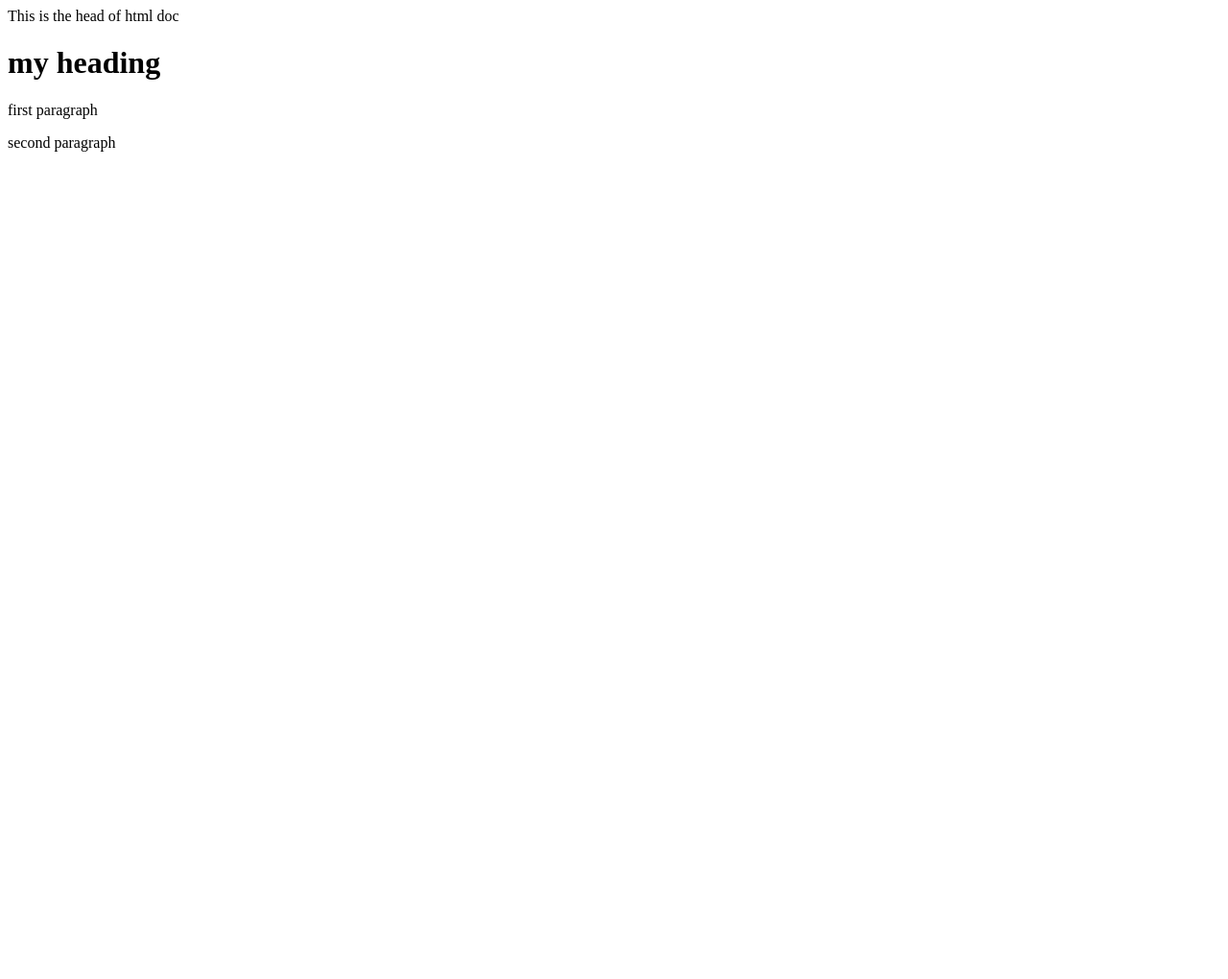
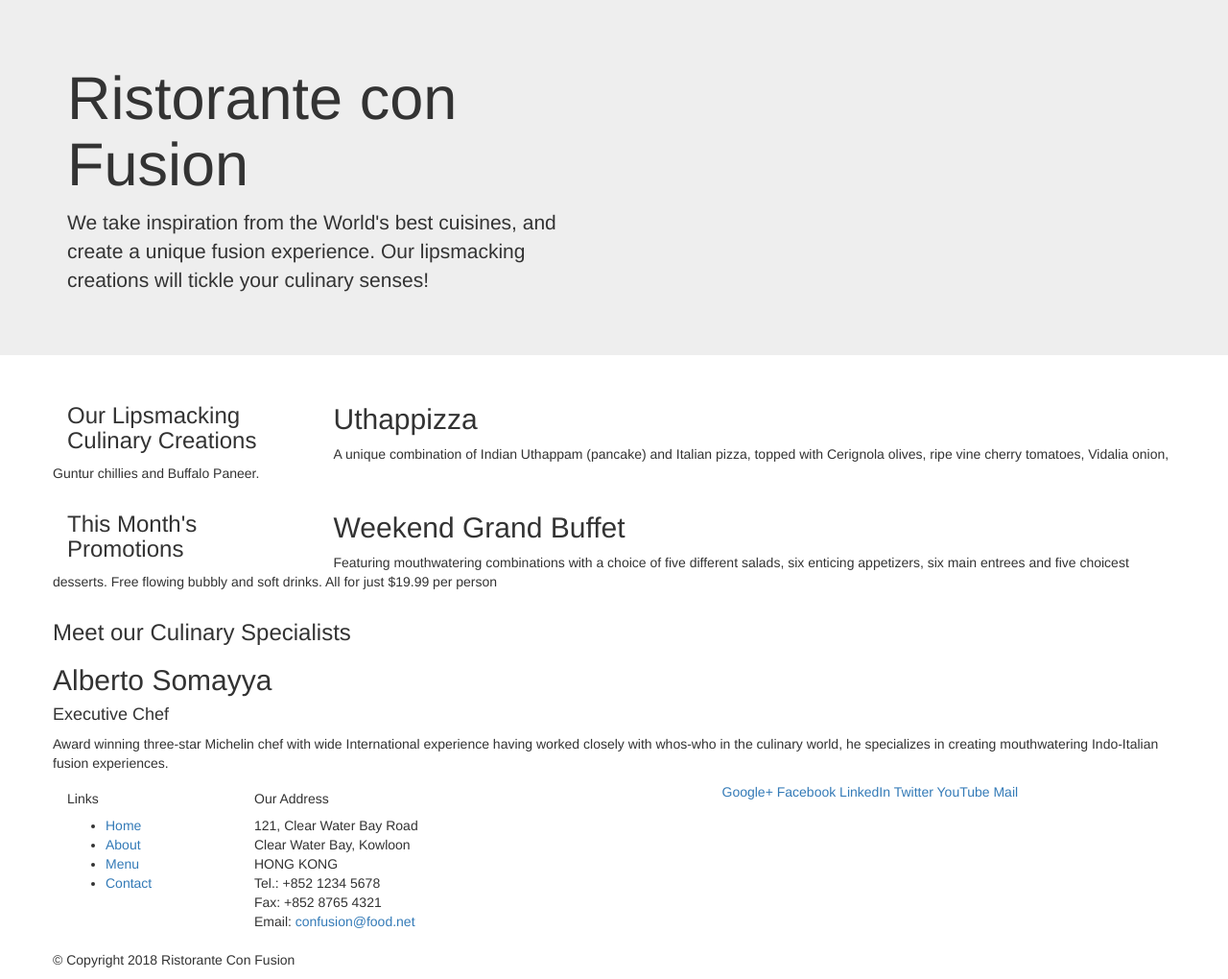
Before and after one commit to rupalisinha23/Bootstrap-4-Project, a website: page index.html in a window 1280 px wide. Shown: the whole page at 96% size. Before the commit the page ends 800 px from the top, so only its background shows below. Drawn offline with nearby package versions, Linux system fonts and the light colour scheme.

Commit message:
Bootstrap changes

```diff
--- a/index.html
+++ b/index.html
@@ -1,11 +1,111 @@
 <!DOCTYPE html>
-<html>
+<html lang="en">
+
 <head>
-	This is the head of html doc
+    <!-- Required meta tags always come first -->
+    <meta charset="utf-8">
+    <meta name="viewport" content="width=device-width, initial-scale=1, shrink-to-fit=no">
+    <meta http-equiv="x-ua-compatible" content="ie=edge">
+
+    <!-- Bootstrap CSS -->
+    <link rel="stylesheet" href="node_modules/bootstrap/dist/css/bootstrap.min.css">
+    <title>Ristorante Con Fusion</title>
 </head>
+
 <body>
-	<h1> my heading</h1>
-	<p> first paragraph </p>
-	<p> second paragraph </p>
+
+    <header class="jumbotron">
+        <div class="container">
+            <div class="row">
+                <div class="col-12 col-sm-6">
+                    <h1>Ristorante con Fusion</h1>
+                    <p>We take inspiration from the World's best cuisines, and create a unique fusion experience. Our lipsmacking creations will tickle your culinary senses!</p>
+                </div>
+                <div class="col-12 col-sm">
+                </div>
+            </div>
+        </div>
+    </header>
+
+    <div class = "container">
+        <div class="row">
+            <div class="col-12 col-sm-4 col-md-3">
+                <h3>Our Lipsmacking Culinary Creations</h3>
+            </div>
+            <div class="col col-sm col-md">
+                <h2>Uthappizza</h2>
+                <p>A unique combination of Indian Uthappam (pancake) and Italian pizza, topped with Cerignola olives, ripe vine cherry tomatoes, Vidalia onion, Guntur chillies and Buffalo Paneer.</p>
+            </div>
+        </div>
+
+
+        <div class="row">
+            <div class="col-12 col-sm-4 order-sm-last col-md-3">
+                <h3>This Month's Promotions</h3>
+            </div>
+            <div class="col col-sm order-sm-first col-md">
+                <h2>Weekend Grand Buffet</h2>
+                <p>Featuring mouthwatering combinations with a choice of five different salads, six enticing appetizers, six main entrees and five choicest desserts. Free flowing bubbly and soft drinks. All for just $19.99 per person </p>
+            </div>
+        </div>
+
+        <div class="row">
+            <div col-12 col-sm-4 col-md-3>
+                <h3>Meet our Culinary Specialists</h3>
+            </div>
+            <div class="col col-sm col-md">
+                <h2>Alberto Somayya</h2>
+                <h4>Executive Chef</h4>
+                <p>Award winning three-star Michelin chef with wide International experience having worked closely with whos-who in the culinary world, he specializes in creating mouthwatering Indo-Italian fusion experiences. </p>
+            </div>
+        </div>
+    </div>
+
+    <footer>
+        <div class = "container">
+            <div class="row">
+                <div class="col-4 offset-1 col-sm-2">
+                    <h5>Links</h5>
+                    <ul>
+                        <li><a href="#">Home</a></li>
+                        <li><a href="#">About</a></li>
+                        <li><a href="#">Menu</a></li>
+                        <li><a href="#">Contact</a></li>
+                    </ul>
+                </div>
+                <div class="col-7 col-sm-5">
+                    <h5>Our Address</h5>
+                    <address>
+		              121, Clear Water Bay Road<br>
+		              Clear Water Bay, Kowloon<br>
+		              HONG KONG<br>
+		              Tel.: +852 1234 5678<br>
+		              Fax: +852 8765 4321<br>
+		              Email: <a href="mailto:confusion@food.net">confusion@food.net</a>
+		           </address>
+                </div>
+                <div class="col-12 col-sm-4">
+                    <div>
+                        <a href="http://google.com/+">Google+</a>
+                        <a href="http://www.facebook.com/profile.php?id=">Facebook</a>
+                        <a href="http://www.linkedin.com/in/">LinkedIn</a>
+                        <a href="http://twitter.com/">Twitter</a>
+                        <a href="http://youtube.com/">YouTube</a>
+                        <a href="mailto:">Mail</a>
+                    </div>
+                </div>
+           </div>
+           <div class="row">
+                <div class="col-auto">
+                    <p>© Copyright 2018 Ristorante Con Fusion</p>
+                </div>
+           </div>
+        </div>
+    </footer>
+<!-- jQuery first, then Popper.js, then Bootstrap JS. -->
+    <script src="node_modules/jquery/dist/jquery.slim.min.js"></script>
+    <script src="node_modules/popper.js/dist/umd/popper.min.js"></script>
+    <script src="node_modules/bootstrap/dist/js/bootstrap.min.js"></script>
 </body>
+
 </html>
```
